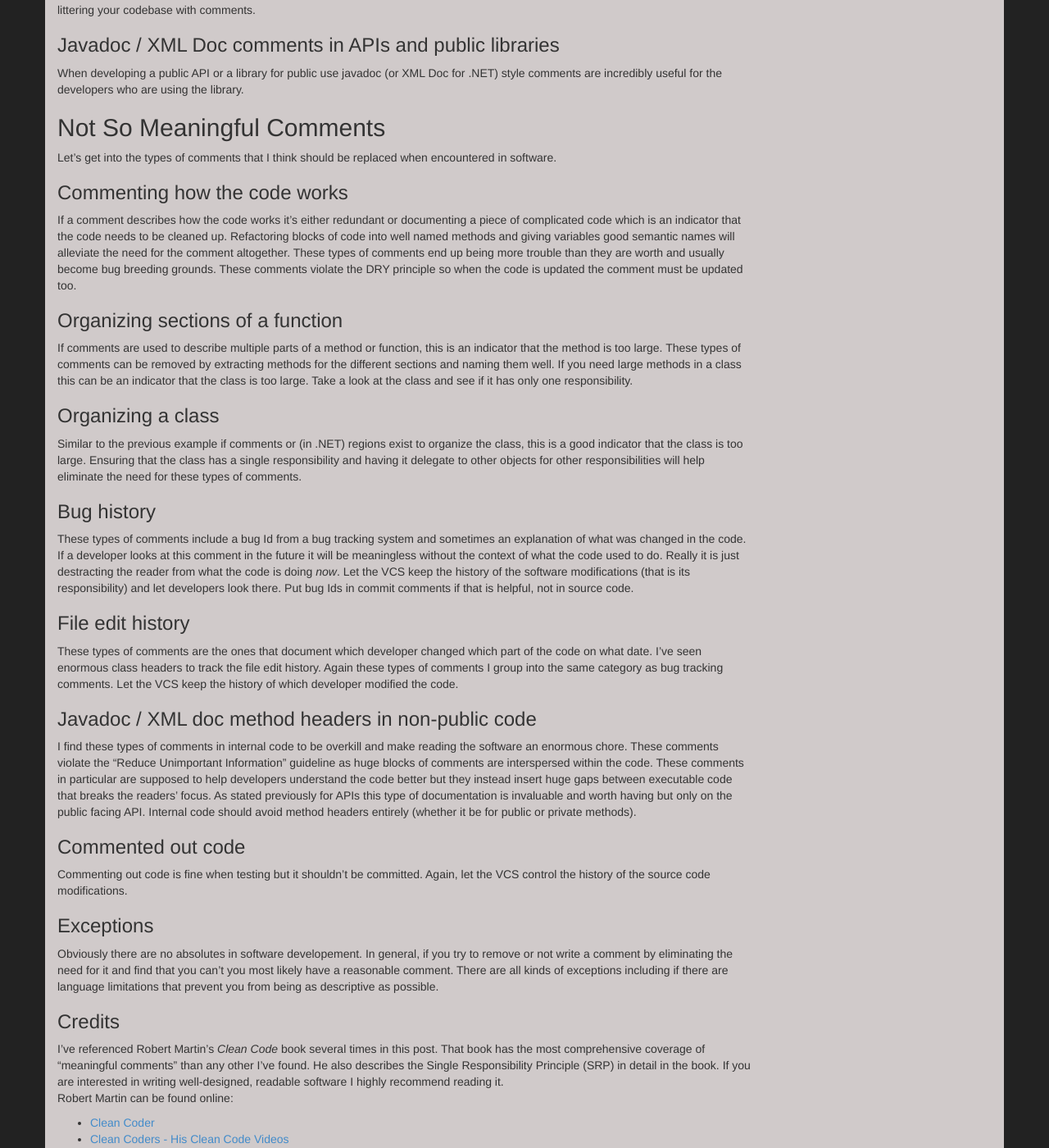
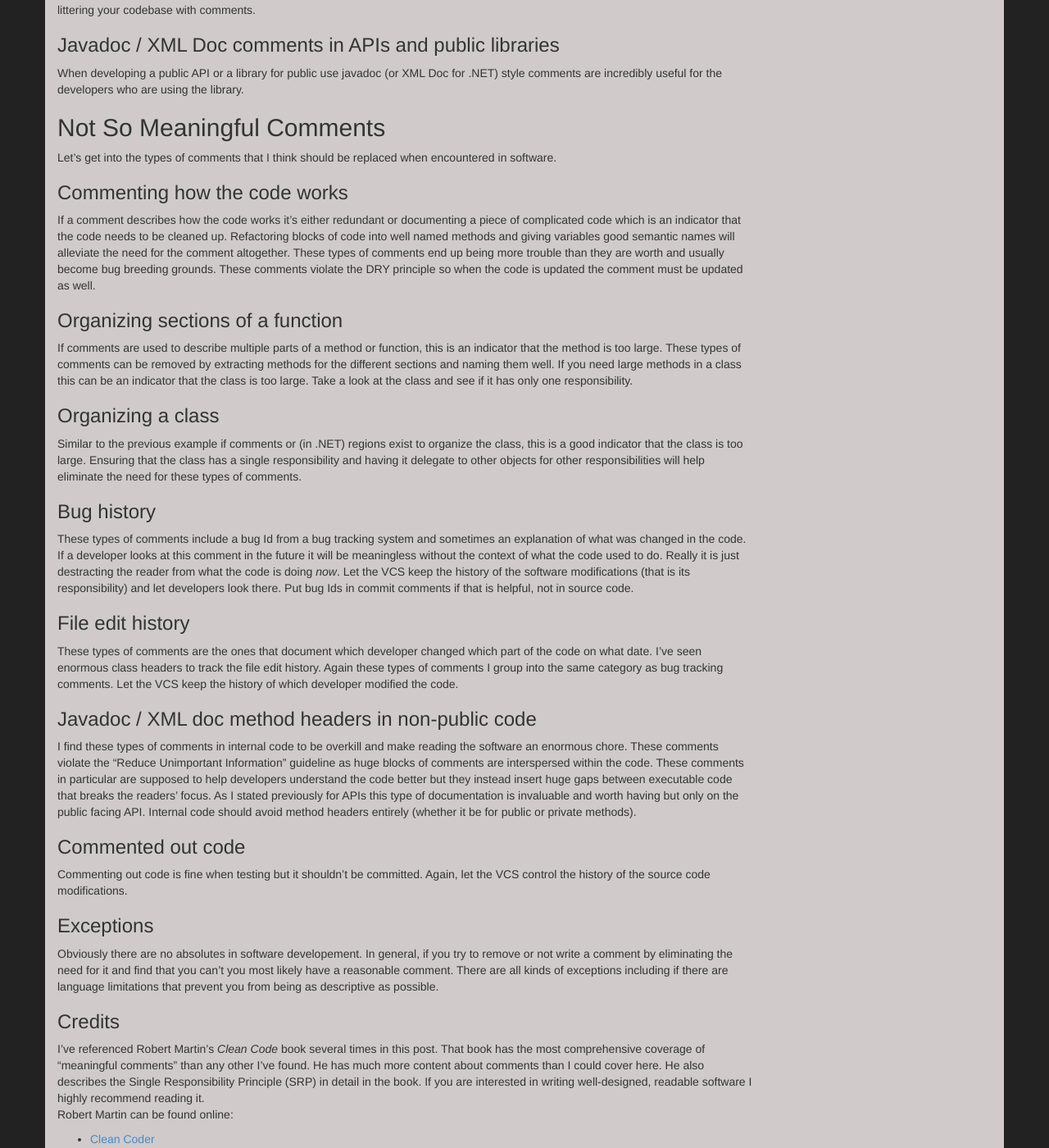
Before and after one commit to asciamanna/asciamanna.github.io, a Jekyll site: the page built from _posts/2014-04-05-self-documenting-code-and-meaningful-comments.md, in a window 1280 px wide and 1400 px high, scrolled down 2124 px. Shown: the whole window at 82% size. Built offline with Jekyll 4.4.1, drawn with Linux system fonts in a browser that asks for light colours; nearby versions of some CDN libraries; comment, search, counter and statistics services are not loaded; some of the changed text lies outside the part shown.

Commit message:
updating content in self documenting code post

```diff
--- a/_posts/2014-04-05-self-documenting-code-and-meaningful-comments.md
+++ b/_posts/2014-04-05-self-documenting-code-and-meaningful-comments.md
@@ -56,7 +57,7 @@
 
 Bob Martin sums up my feelings about comments best in his book _Clean Code_.
 While he admits that some comments are necessary and beneficial he goes on to
-say...
+say&hellip;
 
 > "The only truly good comment is the comment you found a way not to write"
 >&mdash; _Robert Martin, Clean Code, page 55_
@@ -77,7 +78,7 @@
 > &mdash; Dave Thomas and Andy Hunt, The Pragmatic Programmer: From Journeyman to Master, page 249
 
 Bob Martin lists the following in a section of _Clean Code_ entitled
-"Good Comments":
+"Good Comments:"
 > Sometimes a comment goes beyond just useful information about the
 > implementation and provides the intent behind a decision.
 
@@ -136,7 +137,7 @@
 need for the comment altogether. These types of comments end up being
 more trouble than they are worth and usually become bug breeding
 grounds. These comments violate the DRY principle so when the code is
-updated the comment must be updated too.
+updated the comment must be updated as well.
 
 ###Organizing sections of a function
 If comments are used to describe multiple parts of a method or
@@ -177,7 +178,7 @@
 are interspersed within the code. These comments in particular are
 supposed to help developers understand the code better but they instead
 insert huge gaps between executable code that breaks the readers'
-focus. As stated previously for APIs this type of documentation is
+focus. As I stated previously for APIs this type of documentation is
 invaluable and worth having but only on the public facing API. Internal
 code should avoid method headers entirely (whether it be for public or
 private methods).
@@ -197,7 +198,8 @@
 ###Credits
 I've referenced Robert Martin's _Clean Code_ book several times in this
 post. That book has the most comprehensive coverage of "meaningful
-comments" than any other I've found. He also describes the Single
+comments" than any other I've found. He has much more content about
+comments than I could cover here. He also describes the Single
 Responsibility Principle (SRP) in detail in the book. If you are
 interested in writing well-designed, readable software I highly
 recommend reading it.
```
Also changed, not shown: other parts of _posts/2014-04-05-self-documenting-code-and-meaningful-comments.md (+6 -5 lines), Gemfile.lock.
